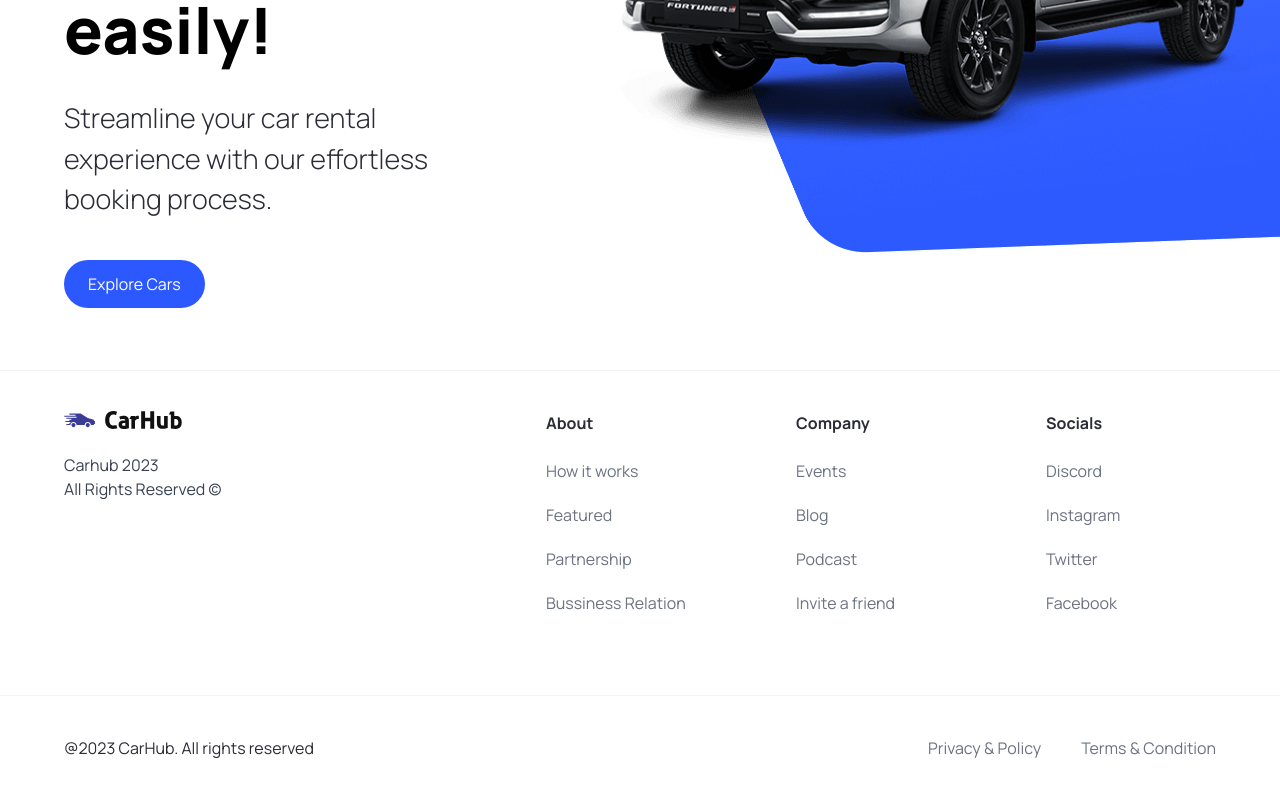
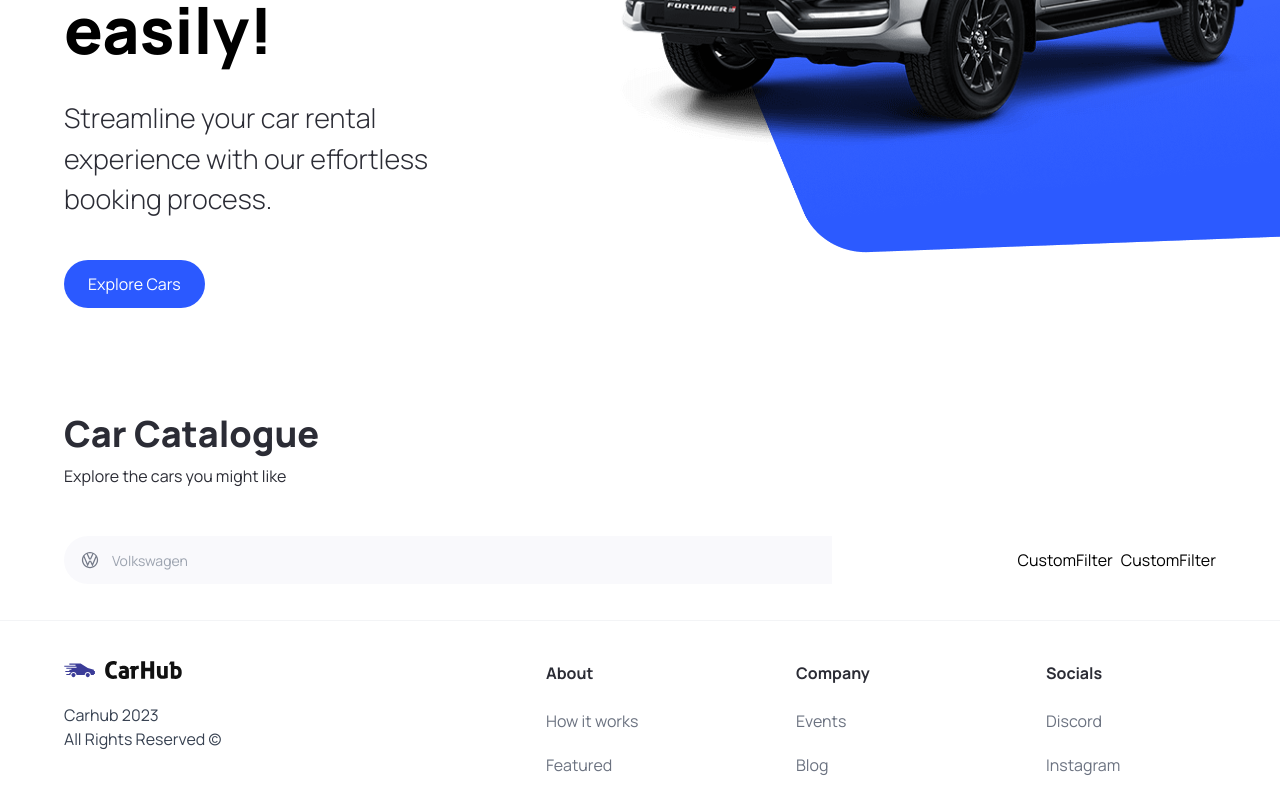
Before and after one commit to Steddyz/react-next-car-store, a Next.js app: page / in a window 1280 px wide. Shown: the part 450-1247 px from the top of the page. Built offline with nearby package versions, Linux system fonts and the light colour scheme.

Commit message:
add car catalogue

```diff
--- a/app/page.tsx
+++ b/app/page.tsx
@@ -1,9 +1,24 @@
+import CustomFilter from "@components/CustomFilter";
 import Hero from "@components/Hero";
+import SearchBar from "@components/SearchBar";
 
 export default function Home() {
   return (
     <main className="overflow-hidden">
       <Hero />
+      <div className="mt-12 padding-x padding-y max-width" id="discover">
+        <div className="home__text-container">
+          <h1 className="text-4xl font-extrabold">Car Catalogue</h1>
+          <p>Explore the cars you might like</p>
+        </div>
+        <div className="home__filters">
+          <SearchBar />
+          <div className="home__filter-container">
+            <CustomFilter title="fuel" />
+            <CustomFilter title="year" />
+          </div>
+        </div>
+      </div>
     </main>
   );
 }
--- /dev/null
+++ b/components/CustomFilter.tsx
@@ -0,0 +1,7 @@
+import React from "react";
+
+const CustomFilter = ({ title }) => {
+  return <div>CustomFilter</div>;
+};
+
+export default CustomFilter;
--- /dev/null
+++ b/components/SearchBar.tsx
@@ -0,0 +1,26 @@
+"use client";
+
+import React, { useState } from "react";
+import SearchManufacturer from "./SearchManufacturer";
+
+const SearchBar = () => {
+  const [manufacturer, setManufacturer] = useState("");
+
+  const handleSearch = () => {
+    // e.preventDefault();
+    // return e.target.value;
+  };
+
+  return (
+    <form className="searchbar" onSubmit={handleSearch}>
+      <div className="searchbar__item">
+        <SearchManufacturer
+          manufacturer={manufacturer}
+          setManufacturer={setManufacturer}
+        />
+      </div>
+    </form>
+  );
+};
+
+export default SearchBar;
--- /dev/null
+++ b/components/SearchManufacturer.tsx
@@ -0,0 +1,92 @@
+"use client";
+
+import { Combobox, Transition } from "@headlessui/react";
+import Image from "next/image";
+
+import { SearchManufacturerProps } from "@types";
+import { manufacturers } from "@constants";
+import React, { Fragment, useState } from "react";
+
+const SearchManufacturer = ({
+  manufacturer,
+  setManufacturer,
+}: SearchManufacturerProps) => {
+  const [query, setQuery] = useState("");
+
+  const filteredManufacturers =
+    query === ""
+      ? manufacturers
+      : manufacturers.filter((item) =>
+          item
+            .toLowerCase()
+            .replace(/\s+/g, "")
+            .includes(query.toLowerCase().replace(/\s+/g, ""))
+        );
+
+  return (
+    <div className="search-manufacturer">
+      <Combobox value={manufacturer} onChange={setManufacturer}>
+        <div className="relative w-full">
+          <Combobox.Button className="absolute top-[14px]">
+            <Image
+              src="/car-logo.svg"
+              alt="car logo"
+              width={20}
+              height={20}
+              className="ml-4"
+            />
+          </Combobox.Button>
+          <Combobox.Input
+            placeholder="Volkswagen"
+            onChange={(e) => setQuery(e.target.value)}
+            displayValue={(manufacturer: string) => manufacturer}
+            className="search-manufacturer__input"
+          />
+          <Transition
+            as={Fragment}
+            leave="transition ease-in duration-100"
+            leaveFrom="opacity-100"
+            leaveTo="opacity-0"
+            afterLeave={() => setQuery("")}
+          >
+            <Combobox.Options>
+              {filteredManufacturers.map((item) => (
+                <Combobox.Option
+                  value={item}
+                  key={item}
+                  className={({ active }) =>
+                    `relative search-manufacturer__option ${
+                      active ? "bg-primary-blue text-white" : "text-gray-900"
+                    }`
+                  }
+                >
+                  {({ selected, active }) => (
+                    <>
+                      <span
+                        className={`block truncate ${
+                          selected ? "font-medium" : "font-normal"
+                        }`}
+                      >
+                        {item}
+                      </span>
+
+                      {selected ? (
+                        <span
+                          className={`absolute inset-y-0 left-0 flex items-center pl-3 ${
+                            active ? "text-white" : "text-pribg-primary-purple"
+                          }`}
+                        ></span>
+                      ) : null}
+                    </>
+                  )}
+                </Combobox.Option>
+              ))}
+            </Combobox.Options>
+          </Transition>
+        </div>
+      </Combobox>
+    </div>
+  );
+};
+
+export default SearchManufacturer;
--- a/package.json
+++ b/package.json
@@ -9,7 +9,7 @@
     "lint": "next lint"
   },
   "dependencies": {
-    "@headlessui/react": "^1.7.14",
+    "@headlessui/react": "^1.7.19",
     "@types/node": "20.2.1",
     "@types/react": "18.2.6",
     "@types/react-dom": "18.2.4",
--- a/types/index.ts
+++ b/types/index.ts
@@ -6,3 +6,8 @@
   handleClick?: MouseEventHandler<HTMLButtonElement>;
   btnType?: "button" | "submit";
 }
+
+export interface SearchManufacturerProps {
+  manufacturer: string;
+  setManufacturer: (manufacturer: string) => void;
+}
```
Also changed, not shown: 1 other file (tests, documents, lock files or other folders).
